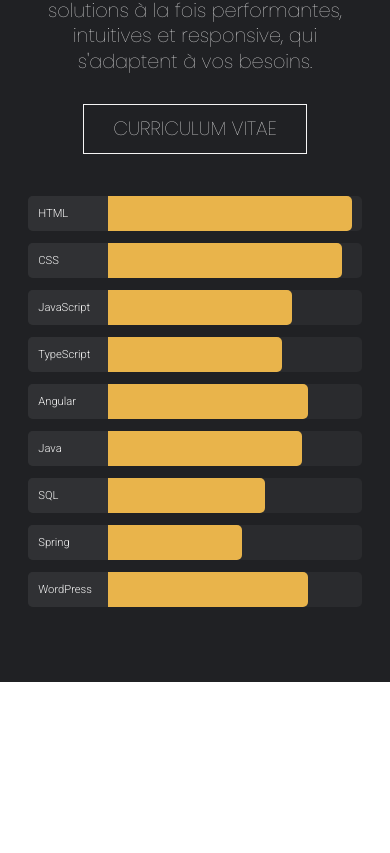
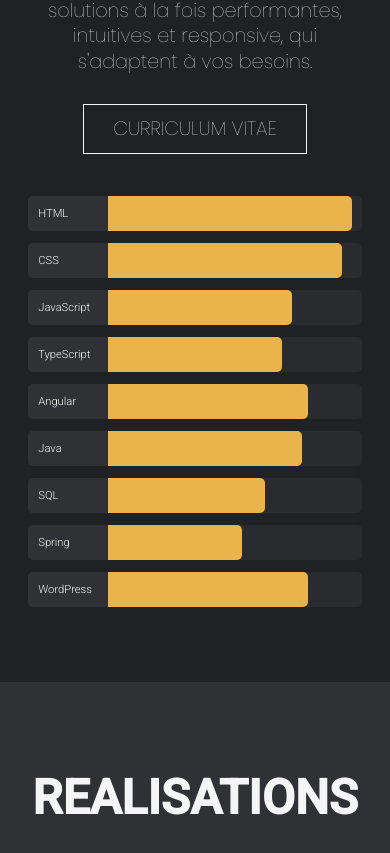
Before and after one commit to VianneyAccart/Angular-Portfolio, an Angular app: page / in a window 390 px wide. Shown: the part 1405-2258 px from the top of the page. Before the commit the page ends 2087 px from the top, so only its background shows below. Built offline with nearby package versions, Linux system fonts and the light colour scheme.

Commit message:
create realisations component

```diff
--- a/src/app/app.module.ts
+++ b/src/app/app.module.ts
@@ -9,6 +9,7 @@ import { BrowserAnimationsModule } from '@angular/platform-browser/animations';
 import { HomepageComponent } from './homepage/homepage.component';
 import { BannerComponent } from './banner/banner.component';
 import { AboutComponent } from './about/about.component';
+import { RealisationsComponent } from './realisations/realisations.component';
 
 @NgModule({
   declarations: [
@@ -17,7 +18,8 @@ import { AboutComponent } from './about/about.component';
     FooterComponent,
     HomepageComponent,
     BannerComponent,
-    AboutComponent
+    AboutComponent,
+    RealisationsComponent
   ],
   imports: [
     BrowserModule,
--- a/src/app/homepage/homepage.component.html
+++ b/src/app/homepage/homepage.component.html
@@ -2,4 +2,5 @@
 <div>
     <app-header></app-header>
     <app-about></app-about>
+    <app-realisations></app-realisations>
 </div>
--- /dev/null
+++ b/src/app/realisations/realisations.component.css
@@ -0,0 +1,21 @@
+section {
+  height: auto;
+  background-color: #303134;
+  padding-bottom: 150px;
+}
+
+h2 {
+  font-size: 3rem;
+  font-weight: 700;
+  padding: 100px 0 50px;
+}
+
+@media screen and (max-width: 1200px) {
+  section {
+    padding-bottom: 75px;
+  }
+
+  h2 {
+    text-align: center;
+  }
+}
--- /dev/null
+++ b/src/app/realisations/realisations.component.html
@@ -0,0 +1,7 @@
+<section class="container-fluid">
+    <div class="row d-flex justify-content-center">
+        <div class="col-xl-10">
+            <h2 id="realisations">REALISATIONS</h2>
+        </div>
+    </div>
+</section>
--- /dev/null
+++ b/src/app/realisations/realisations.component.ts
@@ -0,0 +1,15 @@
+import { Component, OnInit } from '@angular/core';
+
+@Component({
+  selector: 'app-realisations',
+  templateUrl: './realisations.component.html',
+  styleUrls: ['./realisations.component.css']
+})
+export class RealisationsComponent implements OnInit {
+
+  constructor() { }
+
+  ngOnInit(): void {
+  }
+
+}
```
Also changed, not shown: 1 other file (tests, documents, lock files or other folders).
